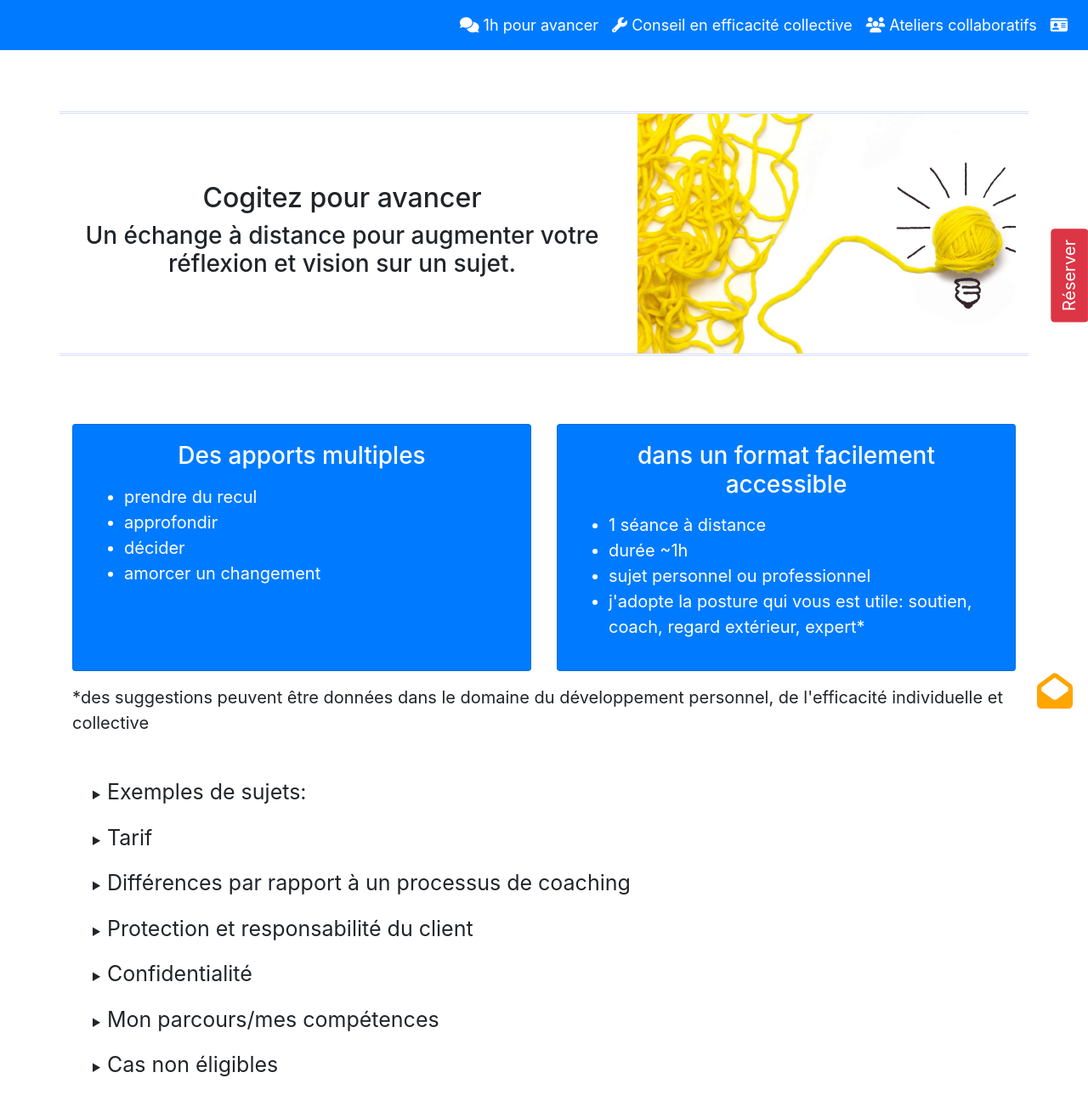
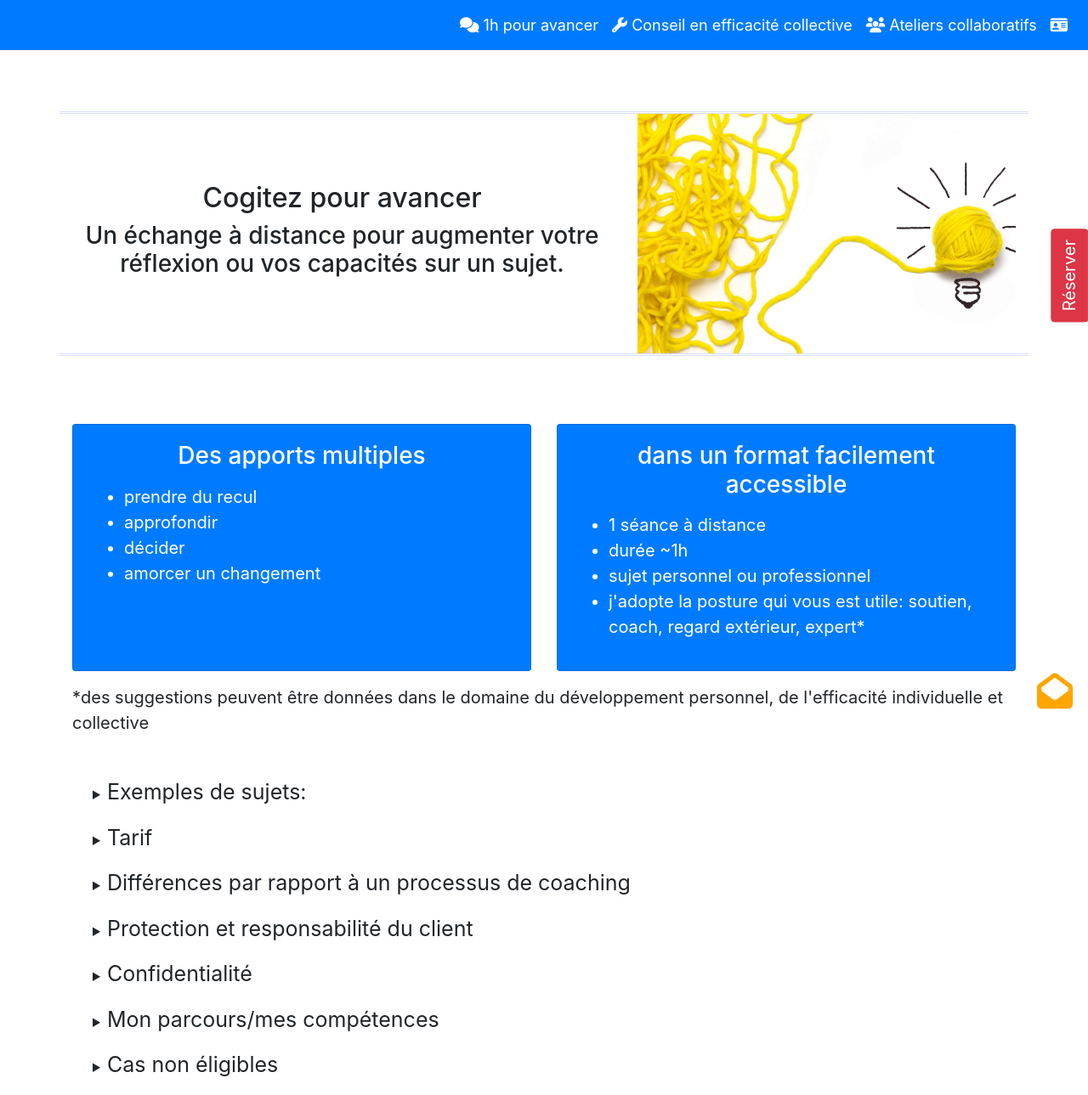
Before and after one commit to OrgaEvolutions/orgaevolutions.github.io, a Jekyll site: the page built from echange.html, in a window 1280 px wide. Shown: the whole page at 85% size. Built offline with Jekyll 4.4.1, drawn with Linux system fonts in a browser that asks for light colours; nearby versions of some CDN libraries; some web fonts are replaced.

Commit message:
capacités

```diff
--- a/echange.html
+++ b/echange.html
@@ -1,7 +1,7 @@
 ---
 layout: default
 img_vignette: "img/pelote.png"
-description: "'Cogitez pour avancer. Un échange à distance pour augmenter votre réflexion et vision sur un sujet.'"
+description: "'Cogitez pour avancer. Un échange à distance pour augmenter votre réflexion ou vos capacités sur un sujet.'"
 ---
 
 <br>
@@ -9,7 +9,7 @@ description: "'Cogitez pour avancer. Un échange à distance pour augmenter votr
 <div class="row text-center align-content-center mt-5 mb-5" style="border-top:#d9deff double;border-bottom:#d9deff double;">
 	<div class="col-xs-12 col-md-7 align-self-center">
 		<h2>Cogitez pour avancer</h2>
-		<h3>Un échange à distance pour augmenter votre réflexion et vision sur un sujet.</h3>
+		<h3>Un échange à distance pour augmenter votre réflexion ou vos capacités sur un sujet.</h3>
 		<!--
 		<h3>Un échange à distance adapté à votre demande: écoute, questionnement, suggestions, regard extérieur</h3>-->
 	</div>
```
